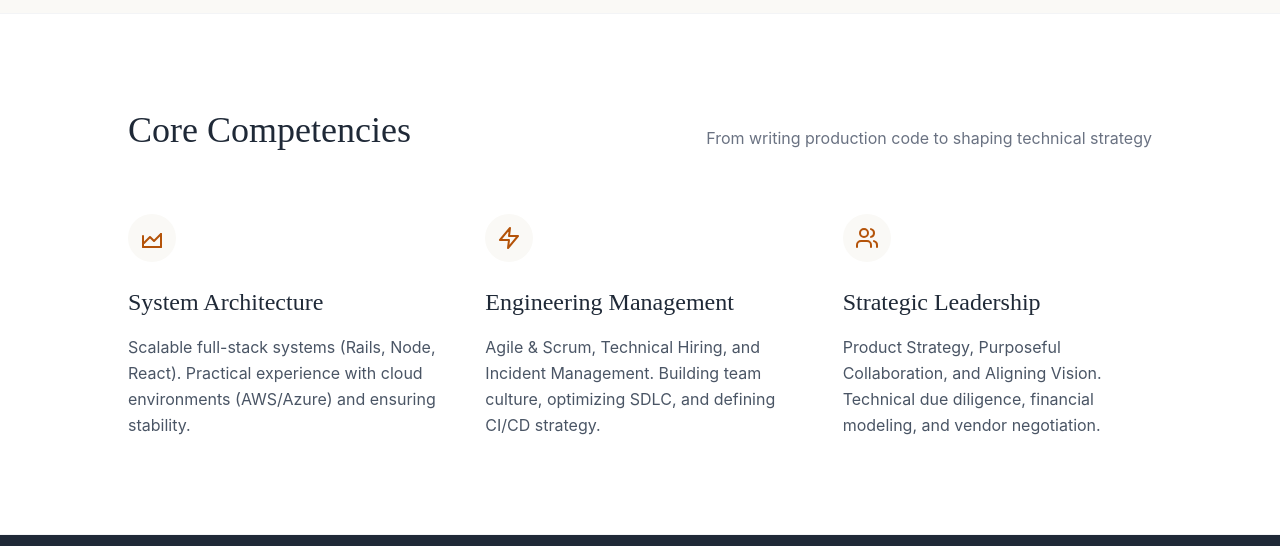
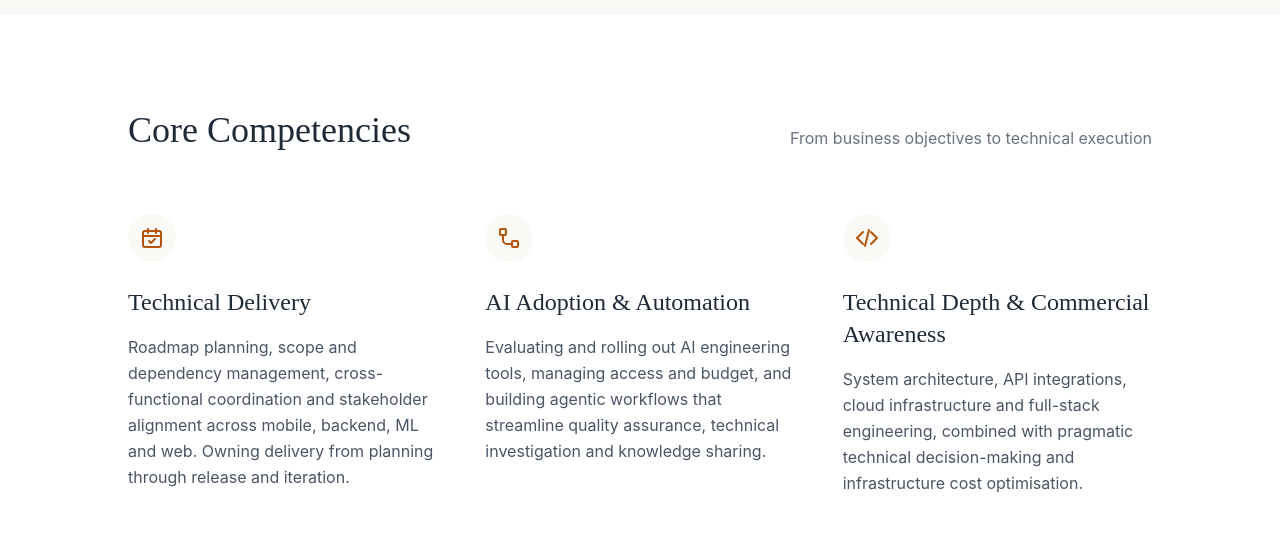
Before and after one commit to anastasiiatulentseva/landing, an Astro site: page / in a window 1280 px wide. Shown: the part 1200-1746 px from the top of the page. Built offline with nearby package versions, Linux system fonts and the light colour scheme; Astro itself is replaced by a stand-in of ours.

Commit message:
Update Core Competencies

```diff
--- a/src/pages/index.astro
+++ b/src/pages/index.astro
@@ -185,7 +185,7 @@ const ctoCvDownloadName = "Anastasia Tulentseva - CTO - CV.pdf";
             Core Competencies
           </h2>
           <p class="text-gray-500 max-w-md text-right hidden md:block">
-            From writing production code to shaping technical strategy
+            From business objectives to technical execution
           </p>
         </div>
 
@@ -206,20 +206,53 @@ const ctoCvDownloadName = "Anastasia Tulentseva - CTO - CV.pdf";
                 stroke-width="2"
                 stroke-linecap="round"
                 stroke-linejoin="round"
+                aria-hidden="true"
               >
-                <polyline points="4 17 10 11 14 15 21 8"></polyline>
-                <line x1="21" y1="8" x2="21" y2="21"></line>
-                <line x1="21" y1="21" x2="3" y2="21"></line>
-                <line x1="3" y1="21" x2="3" y2="10"></line>
+                <rect x="3" y="5" width="18" height="16" rx="2"></rect>
+                <path d="M16 3v4M8 3v4M3 10h18m-12 5 2 2 4-4"></path>
               </svg>
             </div>
             <h3 class="font-serif text-2xl mb-4 text-charcoal">
-              System Architecture
+              Technical Delivery
             </h3>
             <p class="text-gray-600 leading-relaxed">
-              Scalable full-stack systems (Rails, Node, React). Practical
-              experience with cloud environments (AWS/Azure) and ensuring
-              stability.
+              Roadmap planning, scope and dependency management,
+              cross-functional coordination and stakeholder alignment across
+              mobile, backend, ML and web. Owning delivery from planning
+              through release and iteration.
+            </p>
+          </div>
+
+          <div
+            class="group flex flex-col items-center text-center md:items-start md:text-left"
+          >
+            <div
+              class="w-12 h-12 mb-6 flex items-center justify-center rounded-full bg-paper text-gold group-hover:scale-110 transition-transform duration-300"
+            >
+              <svg
+                xmlns="http://www.w3.org/2000/svg"
+                width="24"
+                height="24"
+                viewBox="0 0 24 24"
+                fill="none"
+                stroke="currentColor"
+                stroke-width="2"
+                stroke-linecap="round"
+                stroke-linejoin="round"
+                aria-hidden="true"
+              >
+                <rect x="3" y="3" width="6" height="6" rx="1"></rect>
+                <rect x="15" y="15" width="6" height="6" rx="1"></rect>
+                <path d="M6 9v5a4 4 0 0 0 4 4h5"></path>
+              </svg>
+            </div>
+            <h3 class="font-serif text-2xl mb-4 text-charcoal">
+              AI Adoption &amp; Automation
+            </h3>
+            <p class="text-gray-600 leading-relaxed">
+              Evaluating and rolling out AI engineering tools, managing access
+              and budget, and building agentic workflows that streamline
+              quality assurance, technical investigation and knowledge sharing.
             </p>
           </div>
 
@@ -240,49 +273,16 @@ const ctoCvDownloadName = "Anastasia Tulentseva - CTO - CV.pdf";
                 stroke-linecap="round"
                 stroke-linejoin="round"
               >
-                <polygon points="13 2 3 14 12 14 11 22 21 10 12 10 13 2"
-                ></polygon>
+                <path d="m8 6-6 6 6 6m8-12 6 6-6 6M14 4l-4 16"></path>
               </svg>
             </div>
             <h3 class="font-serif text-2xl mb-4 text-charcoal">
-              Engineering Management
+              Technical Depth &amp; Commercial Awareness
             </h3>
             <p class="text-gray-600 leading-relaxed">
-              Agile & Scrum, Technical Hiring, and Incident Management. Building
-              team culture, optimizing SDLC, and defining CI/CD strategy.
-            </p>
-          </div>
-
-          <div
-            class="group flex flex-col items-center text-center md:items-start md:text-left"
-          >
-            <div
-              class="w-12 h-12 mb-6 flex items-center justify-center rounded-full bg-paper text-gold group-hover:scale-110 transition-transform duration-300"
-            >
-              <svg
-                xmlns="http://www.w3.org/2000/svg"
-                width="24"
-                height="24"
-                viewBox="0 0 24 24"
-                fill="none"
-                stroke="currentColor"
-                stroke-width="2"
-                stroke-linecap="round"
-                stroke-linejoin="round"
-              >
-                <path d="M16 21v-2a4 4 0 0 0-4-4H6a4 4 0 0 0-4 4v2"></path>
-                <circle cx="9" cy="7" r="4"></circle>
-                <path d="M22 21v-2a4 4 0 0 0-3-3.87"></path>
-                <path d="M16 3.13a4 4 0 0 1 0 7.75"></path>
-              </svg>
-            </div>
-            <h3 class="font-serif text-2xl mb-4 text-charcoal">
-              Strategic Leadership
-            </h3>
-            <p class="text-gray-600 leading-relaxed">
-              Product Strategy, Purposeful Collaboration, and Aligning Vision.
-              Technical due diligence, financial modeling, and vendor
-              negotiation.
+              System architecture, API integrations, cloud infrastructure and
+              full-stack engineering, combined with pragmatic technical
+              decision-making and infrastructure cost optimisation.
             </p>
           </div>
         </div>
```
